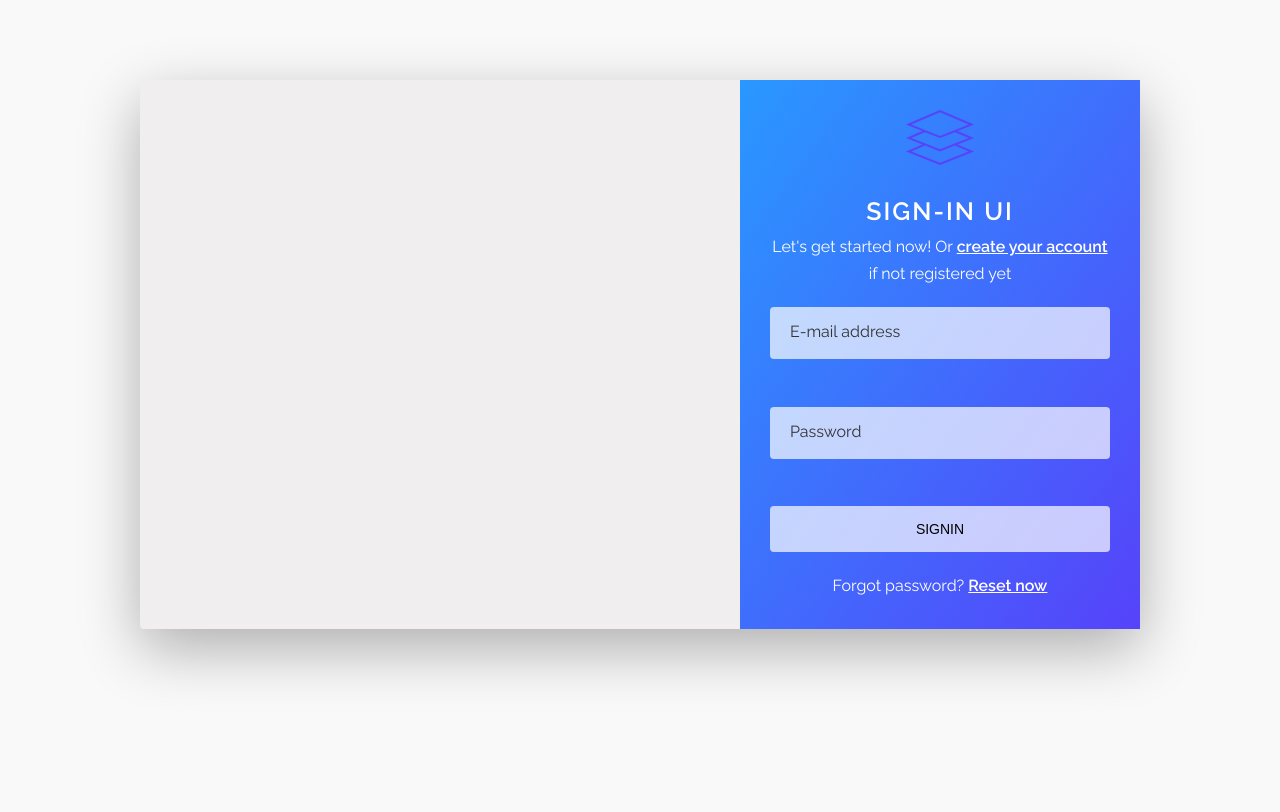
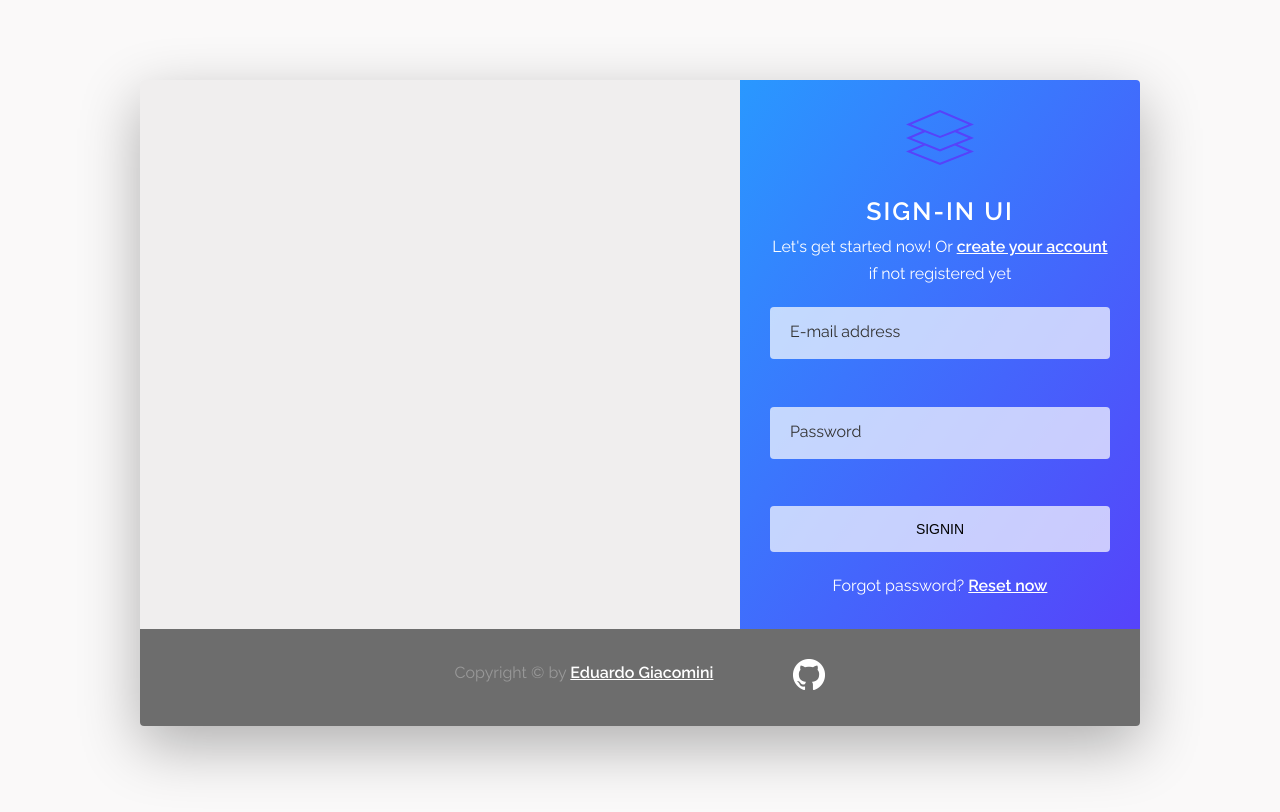
Before and after one commit to EduardoGiacomini/signin-ui, a website: page index.html in a window 1280 px wide. Drawn offline with Linux system fonts and the light colour scheme.

Commit message:
Building footer

```diff
--- a/index.html
+++ b/index.html
@@ -7,22 +7,21 @@
 
     <link href="https://fonts.googleapis.com/css?family=Raleway:300,400,600" rel="stylesheet">
     <link rel="stylesheet" href="styles/style.css">
-    <link rel="shortcut icon" type="image/svg" href="assets/favicon.svg">
+    <link rel="shortcut icon" type="image/png" href="assets/favicon.png">
 
     <title>Signin-UI &mdash; Simple template for signin</title>
 </head>
 
 <body>
 
+    <main class="main">
         <div class="container">
 
-        <div class="container__primary">
-
-        </div>
+            <div class="container__primary"></div>
 
             <div class="container__secondary">
                 <div class="logo-box u-center-box">
-                <img src="assets/favicon.svg" alt="Signin-UI Logo" class="logo-box__logo">
+                    <img src="assets/logo.svg" alt="Signin-UI Logo" class="logo-box__logo">
                 </div>
 
                 <div class="text-box u-center-text">
@@ -52,8 +51,16 @@
                 </form>
             </div>
 
-
         </div>
+        <footer class="footer">
+            <p class="paragraph u-margin-width">
+                Copyright &copy; by <a href="https://github.com/EduardoGiacomini" target="_blank" class="link">Eduardo
+                    Giacomini</a>
+            </p>
+            <a href="https://github.com/EduardoGiacomini/signin-ui" target="_blank" class="u-margin-width"><img src="assets/github-mark-light-32px.png"
+                    alt="GitHub"></a>
+        </footer>
+    </main>
 
 </body>
 
--- a/sass/_layout.scss
+++ b/sass/_layout.scss
@@ -1,10 +1,22 @@
-.container {
+.main {
   max-width: 100rem;
   min-height: 50rem;
-  margin: 8rem auto 0 auto;
-  background-color: var(--color-grey-light-3);
+  margin: 8rem auto;
   box-shadow: var(--shadow-dark);
   border-radius: 0.4rem;
+  overflow: hidden;
+}
+
+.footer {
+  padding: 3rem;
+  background-color: rgba(51, 51, 51, 0.7);
+  display: flex;
+  justify-content: center;
+  align-content: center;
+}
+
+.container {
+  background-color: var(--color-grey-light-3);
   display: flex;
 
   &__primary {
--- a/sass/_utilities.scss
+++ b/sass/_utilities.scss
@@ -5,3 +5,7 @@
 .u-center-box {
     margin: 0 auto !important;
 }
+
+.u-margin-width {
+  margin: 0 4rem;
+}
```
Also changed, not shown: assets/favicon.png (added), assets/github-mark-light-32px.png (added), assets/logo.svg (renamed from assets/favicon.svg), styles/style.css. Lines whose indentation alone changed are shown as unchanged.
